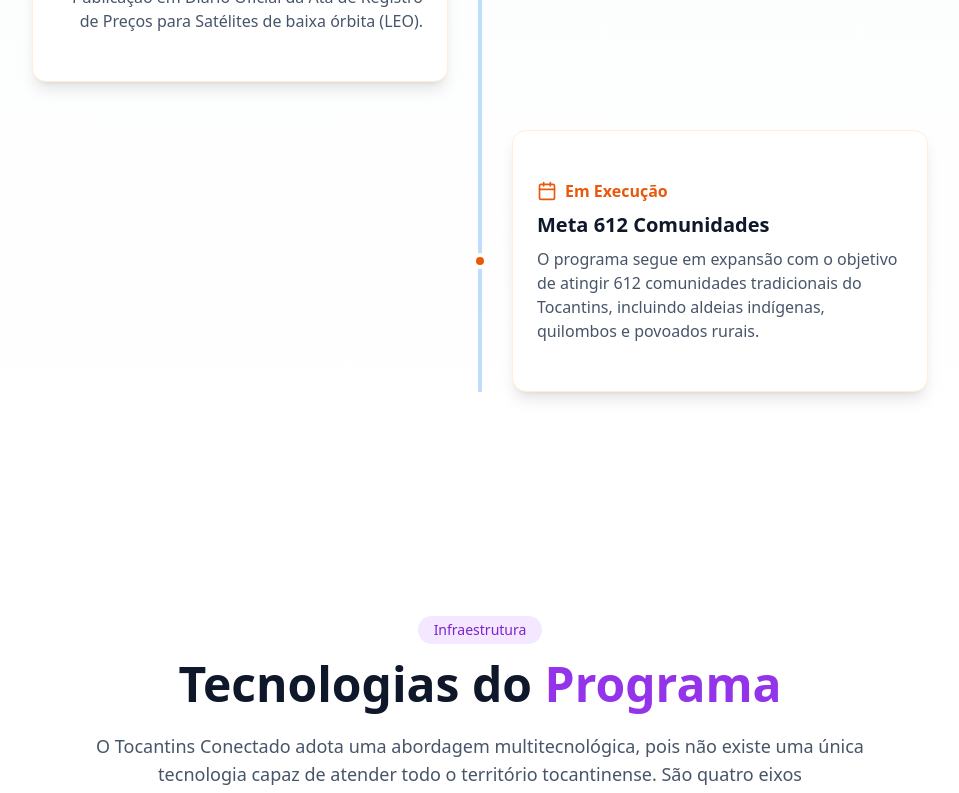
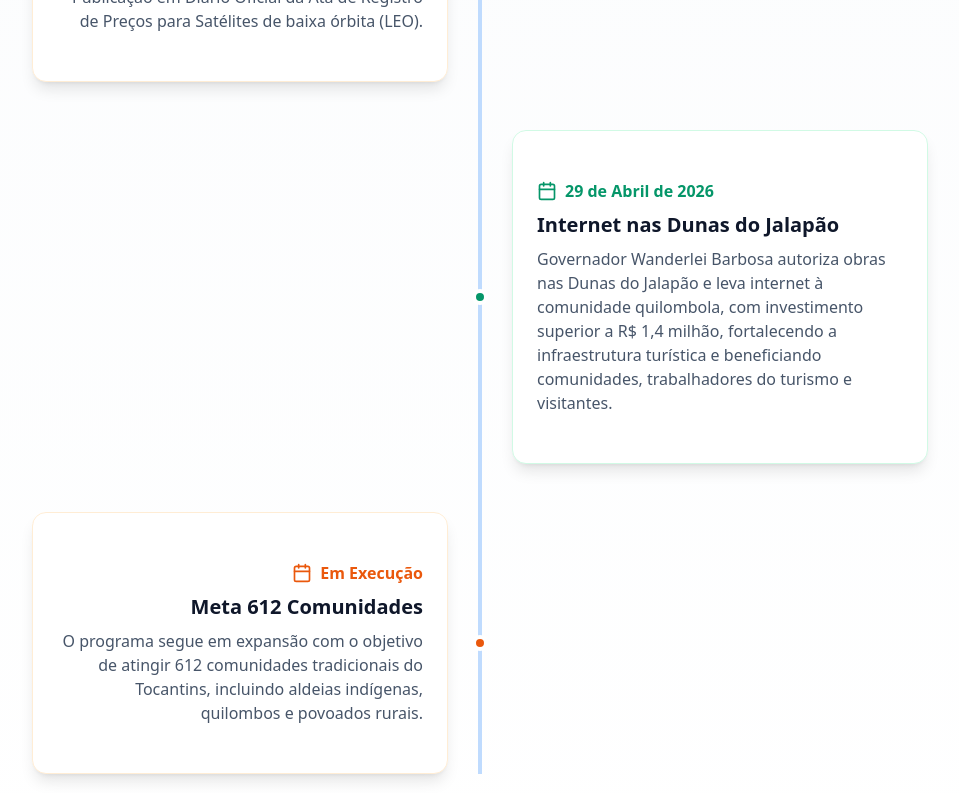
Before and after one commit to LucasJoseds/TOnaNet, a React (Vite) app: page / in a window 1280 px wide. Shown: the part 1920-2713 px from the top of the page, without its empty margins (160-1119 px from the left). Built offline with nearby package versions, Linux system fonts and the light colour scheme.

Commit message:
feat: adicionar notícia recente sobre o governador

```diff
--- a/src/sections/Materias.tsx
+++ b/src/sections/Materias.tsx
@@ -4,6 +4,15 @@
 import { Button } from '@/components/ui/button';
 
 const materias = [
+  {
+    titulo: 'Governador Wanderlei Barbosa autoriza obras nas Dunas do Jalapão e leva internet à comunidade quilombola',
+    veiculo: 'ATI/TO',
+    data: '29/04/2026',
+    tipo: 'Notícia',
+    resumo: 'Com investimento superior a R$ 1,4 milhão, ação fortalece a infraestrutura turística nas Dunas do Jalapão, beneficiando comunidades, trabalhadores do turismo e visitantes.',
+    link: 'https://www.to.gov.br/ati/noticias/governador-wanderlei-barbosa-autoriza-obras-nas-dunas-do-jalapao-e-leva-internet-a-comunidade-quilombola-nesta-quinta-30/114z21vp349n ',
+    destaque: true
+  },
   {
     titulo: 'Wanderlei é o 1º governador a levar acesso gratuito à internet para comunidades indígenas do Tocantins',
     veiculo: 'Conexão Tocantins',
@@ -58,6 +67,7 @@
     link: 'https://www.to.gov.br/secom/noticias/investimentos-do-governo-do-tocantins-em-tecnologia-elevam-conectividade-das-escolas-estaduais-para-891-acima-da-media-regional-e-nacional/1sg3id1x3mhl ',
     destaque: false
   }
+
 ];
 
 export default function Materias() {
@@ -79,7 +89,7 @@
           </div>
 
           {/* Featured News */}
-          <div className="grid grid-cols-1 lg:grid-cols-2 gap-6 mb-12">
+          <div className="grid grid-cols-1 lg:grid-cols-3 gap-6 mb-12">
             {materias.filter(m => m.destaque).map((materia, index) => (
                 <Card key={index} className="border-2 border-orange-200 bg-gradient-to-br from-orange-50 to-white overflow-hidden">
                   <CardHeader className="pb-2">
--- a/src/sections/Sobre.tsx
+++ b/src/sections/Sobre.tsx
@@ -24,7 +24,8 @@
             <div className="absolute left-1/2 transform -translate-x-1/2 h-full w-1 bg-blue-200 hidden md:block" />
 
             <div className="space-y-12">
-            {/* 2023 */}
+
+              {/* 2023 - ESQUERDA */}
               <div className="relative flex flex-col md:flex-row items-center">
                 <div className="md:w-1/2 md:pr-8 md:text-right mb-4 md:mb-0">
                   <Card className="bg-white border-blue-100 shadow-lg hover:shadow-xl transition-shadow">
@@ -46,7 +47,7 @@
                 <div className="md:w-1/2 md:pl-8" />
               </div>
 
-            {/* 2024 */}
+              {/* 2024 - DIREITA */}
               <div className="relative flex flex-col md:flex-row items-center">
                 <div className="md:w-1/2 md:pr-8" />
                 <div className="absolute left-1/2 transform -translate-x-1/2 w-4 h-4 bg-green-600 rounded-full border-4 border-white hidden md:block" />
@@ -68,6 +69,7 @@
                 </div>
               </div>
 
+              {/* 27 de Março - ESQUERDA */}
               <div className="relative flex flex-col md:flex-row items-center">
                 <div className="md:w-1/2 md:pr-8 md:text-right mb-4 md:mb-0">
                   <Card className="bg-white border-orange-100 shadow-lg hover:shadow-xl transition-shadow">
@@ -76,7 +78,7 @@
                         <Calendar className="w-5 h-5" />
                         <span className="font-semibold">27 de Março</span>
                       </div>
-                    <h3 className="text-xl font-bold text-slate-900 mb-2">Publicação em Diário Oficial </h3>
+                      <h3 className="text-xl font-bold text-slate-900 mb-2">Publicação em Diário Oficial</h3>
                       <p className="text-slate-600">
                         Publicação em Diário Oficial da Ata de Registro de Preços para Satélites de baixa órbita (LEO).
                       </p>
@@ -87,16 +89,36 @@
                 <div className="md:w-1/2 md:pl-8" />
               </div>
 
-            {/* Atual */}
+              {/* 29 de Abril de 2026 - DIREITA (NOVO) */}
               <div className="relative flex flex-col md:flex-row items-center">
-              <div className="md:w-1/2 md:pr-8" />  {/* vazio à esquerda */}
+                <div className="md:w-1/2 md:pr-8" />
+                <div className="absolute left-1/2 transform -translate-x-1/2 w-4 h-4 bg-emerald-600 rounded-full border-4 border-white hidden md:block" />
+                <div className="md:w-1/2 md:pl-8 mb-4 md:mb-0">
+                  <Card className="bg-white border-emerald-100 shadow-lg hover:shadow-xl transition-shadow">
+                    <CardContent className="p-6">
+                      <div className="flex items-center gap-2 text-emerald-600 mb-2">
+                        <Calendar className="w-5 h-5" />
+                        <span className="font-semibold">29 de Abril de 2026</span>
+                      </div>
+                      <h3 className="text-xl font-bold text-slate-900 mb-2">
+                        Internet nas Dunas do Jalapão
+                      </h3>
+                      <p className="text-slate-600">
+                        Governador Wanderlei Barbosa autoriza obras nas Dunas do Jalapão e leva internet
+                        à comunidade quilombola, com investimento superior a R$ 1,4 milhão, fortalecendo
+                        a infraestrutura turística e beneficiando comunidades, trabalhadores do turismo e visitantes.
+                      </p>
+                  </CardContent>
+                </Card>
+              </div>
+            </div>
 
-              <div className="absolute left-1/2 transform -translate-x-1/2 w-4 h-4 bg-orange-600 rounded-full border-4 border-white hidden md:block" />
-
-              <div className="md:w-1/2 md:pl-8 mb-4 md:mb-0">
+            {/* Em Execução - ESQUERDA */}
+            <div className="relative flex flex-col md:flex-row items-center">
+              <div className="md:w-1/2 md:pr-8 md:text-right mb-4 md:mb-0">
                 <Card className="bg-white border-orange-100 shadow-lg hover:shadow-xl transition-shadow">
                   <CardContent className="p-6">
-                    <div className="flex items-center gap-2 text-orange-600 mb-2">
+                    <div className="flex items-center gap-2 text-orange-600 mb-2 md:justify-end">
                       <Calendar className="w-5 h-5" />
                       <span className="font-semibold">Em Execução</span>
                     </div>
@@ -111,7 +133,11 @@
                   </CardContent>
                 </Card>
               </div>
+              <div className="absolute left-1/2 transform -translate-x-1/2 w-4 h-4
+               bg-orange-600 rounded-full border-4 border-white hidden md:block" />
+              <div className="md:w-1/2 md:pl-8" />
             </div>
+
           </div>
         </div>
       </div>
```
Lines whose indentation alone changed are shown as unchanged.
